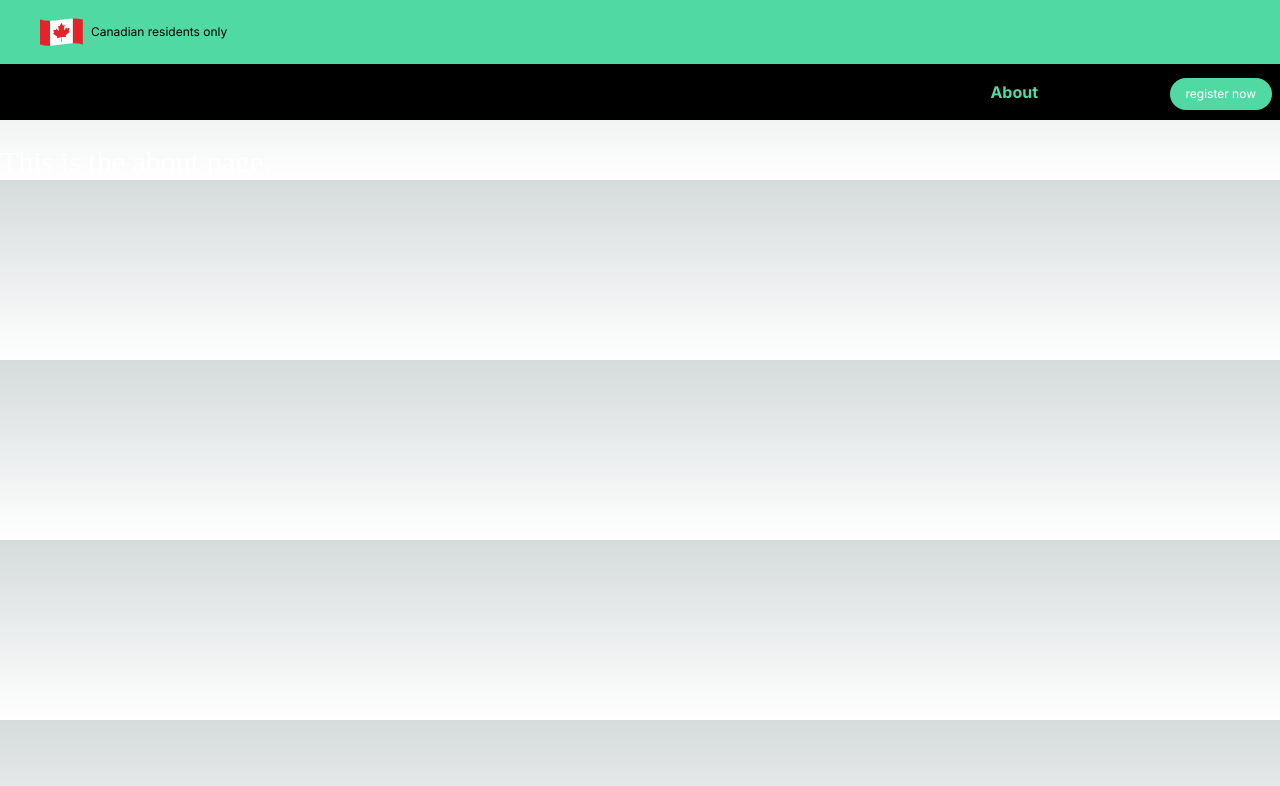
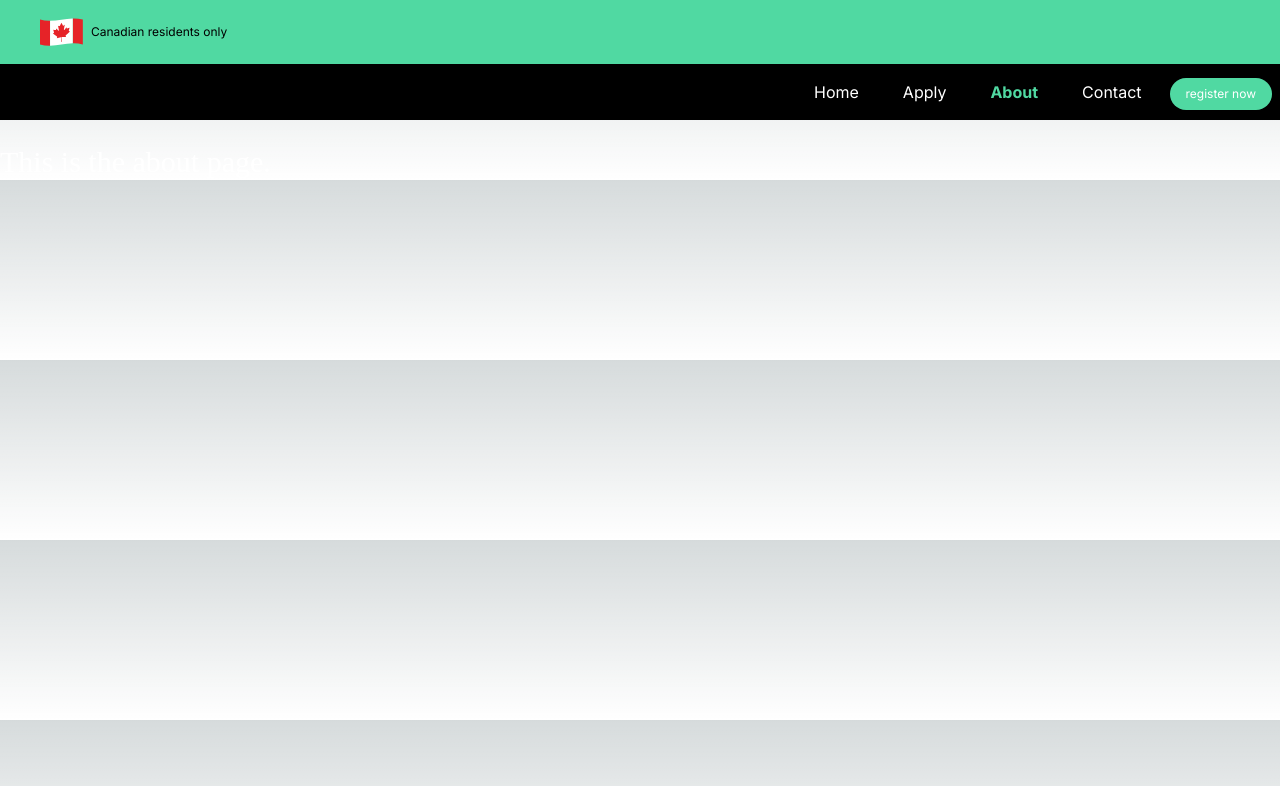
Before and after one commit to samnbogen/petstarz, a Next.js app: page /about in a window 1280 px wide. Shown: the top 786 px of the page. Built offline with nearby package versions, Linux system fonts and the light colour scheme.

Commit message:
default black text

```diff
--- a/app/globals.css
+++ b/app/globals.css
@@ -26,6 +26,7 @@ body {
       rgb(var(--background-end-rgb))
     )
     rgb(var(--background-start-rgb));
+  @apply text-black;
 }
 
 @layer utilities {
--- a/app/navbar.js
+++ b/app/navbar.js
@@ -22,19 +22,19 @@ export default function Navbar() {
               <div className="mr-2 flex items-baseline space-x-3">
 
                     <p className={`block py-2.5 px-4 rounded transition duration-200
-                            link ${pathname === '/' ? 'text-green font-bold' : 'hover:text-green'}`}>
+                            link ${pathname === '/' ? 'text-green font-bold' : 'hover:text-green text-white'}`}>
                         <Link href={'/'}>Home</Link>
                     </p>
                     <p className={`block py-2.5 px-4 rounded transition duration-200
-                            link ${pathname === '/apply' ? 'text-green font-bold' : 'hover:text-green'}`}>
+                            link ${pathname === '/apply' ? 'text-green font-bold' : 'hover:text-green text-white'}`}>
                         <Link href={'/apply'}>Apply</Link>
                     </p>
                     <p className={`block py-2.5 px-4 rounded transition duration-200
-                            link ${pathname === '/about' ? 'text-green font-bold' : 'hover:text-green'}`}>
+                            link ${pathname === '/about' ? 'text-green font-bold' : 'hover:text-green text-white'}`}>
                         <Link href={'/about'}>About</Link>
                     </p>
                     <p className={`block py-2.5 px-4 rounded transition duration-200
-                            link ${pathname === '/contact' ? 'text-green font-bold' : 'hover:text-green'}`}>
+                            link ${pathname === '/contact' ? 'text-green font-bold' : 'hover:text-green text-white'}`}>
                         <Link href={'/contact'}>Contact</Link>
                     </p>
 
--- a/app/page.js
+++ b/app/page.js
@@ -12,7 +12,7 @@ export default function Home() {
           style={{ fontFamily: 'Pacifico' }}>
             This is the home page.
         </h1>
-        <p className="text-3xl text-black">
+        <p className="text-3xl">
           This is some text.
         </p>
       </div>
```
